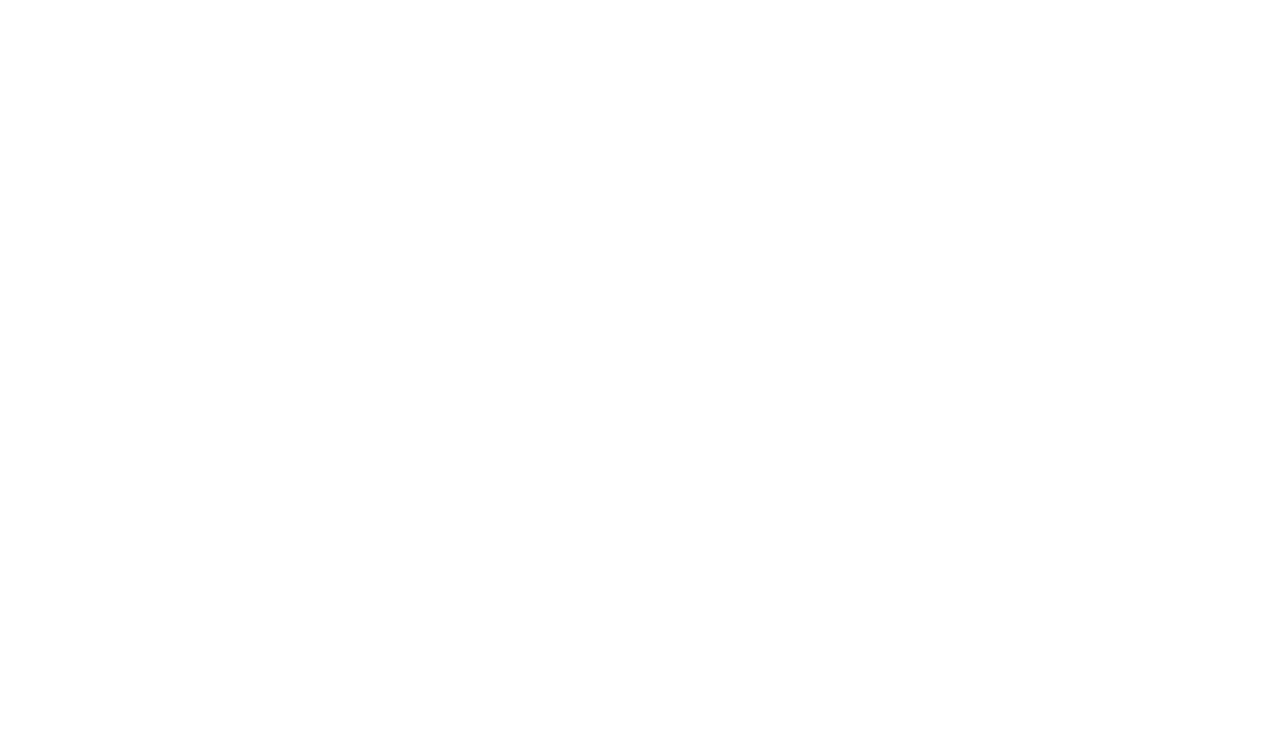
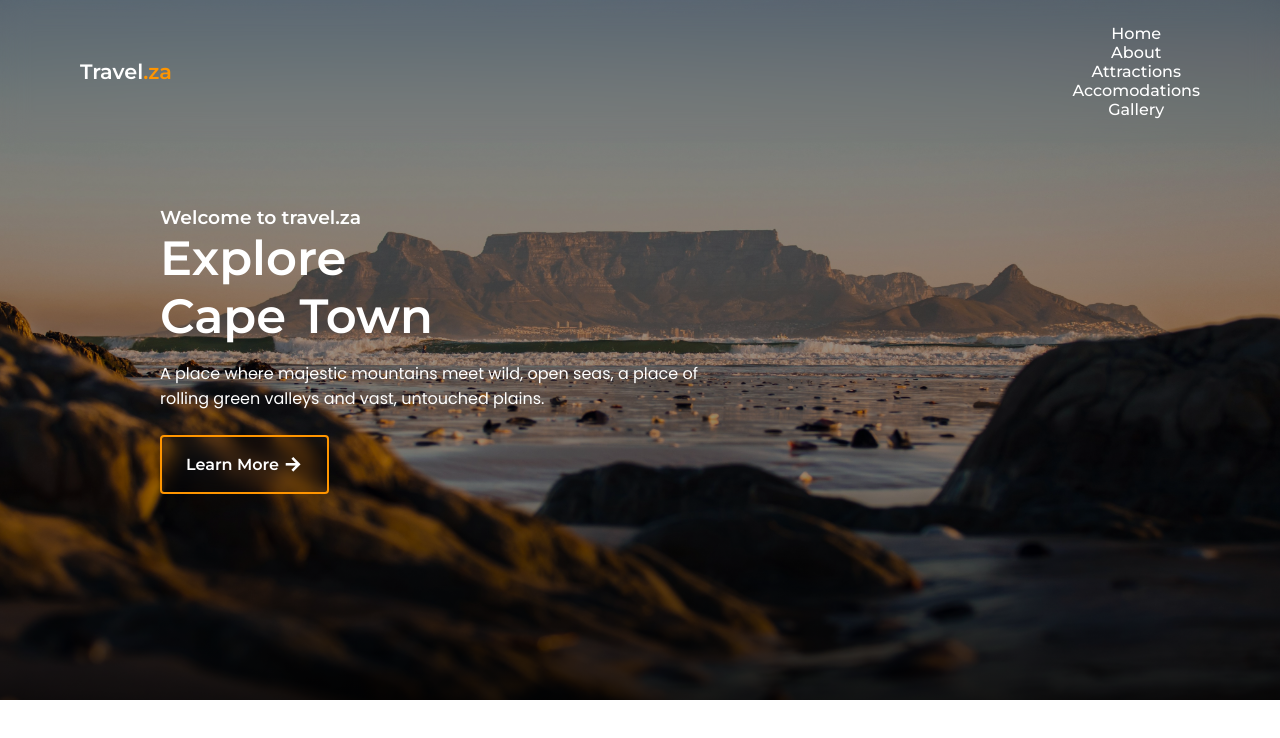
Before and after one commit to SMosikare/capetown-landing-page, a plain HTML site: page index.html in a window 1280 px wide. Drawn offline with nearby package versions, Linux system fonts and the light colour scheme.

Commit message:
Add the nav center and hero section of the page

```diff
--- a/index.html
+++ b/index.html
@@ -11,6 +11,59 @@
     <title>Cape Town Landing Page</title>
   </head>
   <body>
+    <header class="header" id="header">
+      <nav class="nav-center">
+        <div class="nav-header">
+          <a href="#home" class="logo">Travel<span>.za</span></a>
+          <button class="nav-toggle-btn" id="nav-toggle-btn">
+            <i class="ri-menu-line"></i>
+          </button>
+        </div>
+
+        <div class="nav-menu" id="nav-menu">
+          <ul class="nav-links">
+            <li>
+              <a href="#" class="nav-link">Home</a>
+            </li>
+            <li>
+              <a href="#" class="nav-link">About</a>
+            </li>
+            <li>
+              <a href="#" class="nav-link">Attractions</a>
+            </li>
+            <li>
+              <a href="#" class="nav-link">Accomodations</a>
+            </li>
+            <li>
+              <a href="#" class="nav-link">Gallery</a>
+            </li>
+          </ul>
+        </div>
+      </nav>
+    </header>
+
+    <main class="main">
+      <section class="hero" id="hero">
+        <div class="hero-container">
+          <h3 class="hero-subtitle">Welcome to travel.za</h3>
+
+          <h1 class="hero-title">
+            Explore <br />
+            Cape Town
+          </h1>
+
+          <p class="hero-description">
+            A place where majestic mountains meet wild, open seas, a place of
+            <br />
+            rolling green valleys and vast, untouched plains.
+          </p>
+
+          <a href="#about" class="button">
+            Learn More <i class="ri-arrow-right-line icon"></i>
+          </a>
+        </div>
+      </section>
+    </main>
     <script src="src/script.js"></script>
   </body>
 </html>
--- a/src/style.css
+++ b/src/style.css
@@ -1 +1,187 @@
 @import url("https://fonts.googleapis.com/css2?family=Montserrat:wght@100..900&family=Poppins:wght@400;500;600&display=swap");
+
+:root {
+  /* Font-families */
+  --body-font-family: "Poppins", sans-serif;
+  --header-font-family: "Montserrat", sans-serif;
+  --card-header-font-family: "Times New Roman", Times, serif;
+
+  /* Font-weights */
+  --medium-weight: 500;
+  --semi-bold-weight: 600;
+
+  /* Colors */
+  --light-color: rgb(255, 255, 255);
+  --accent-color: rgb(255, 149, 0);
+  --dark-color: rgba(0, 0, 0, 0.8);
+}
+
+* {
+  box-sizing: border-box;
+  margin: 0;
+  padding: 0;
+  list-style: none;
+  scroll-behavior: smooth;
+}
+
+body {
+  font-family: var(--body-font-family);
+  color: var(--light-color);
+}
+
+h1,
+h2,
+h3,
+h4 {
+  font-family: var(--header-font-family);
+  font-weight: var(--semi-bold-weight);
+}
+
+a {
+  color: var(--light-color);
+  font-family: var(--header-font-family);
+  text-decoration: none;
+}
+
+.nav-center {
+  position: fixed;
+  top: 0;
+  left: 0;
+  backdrop-filter: blur(14px);
+  -webkit-backdrop-filter: blur(24px); /*for safari*/
+  width: 100%;
+  padding: 1.5rem 5rem;
+  z-index: 100;
+  transition: all 0.4s ease;
+}
+
+.nav-header {
+  display: flex;
+  justify-content: space-between;
+  align-items: center;
+}
+
+.logo {
+  font-size: 1.3rem;
+  font-weight: var(--semi-bold-weight);
+}
+
+.logo span {
+  color: var(--accent-color);
+}
+
+.nav-toggle-btn {
+  border: none;
+  font-size: 1.2rem;
+  color: var(--body-color);
+  background-color: transparent;
+  cursor: pointer;
+  transition: all 0.3s linear;
+}
+
+.nav-toggle-btn:hover {
+  transform: rotate(90deg);
+}
+
+.nav-menu {
+  height: 0;
+  overflow: hidden;
+  transition: all 0.3s linear;
+}
+
+.nav-link {
+  display: block;
+  padding-block: 1rem;
+  font-weight: var(--medium-weight);
+  text-align: center;
+  transition: all 0.3s linear;
+}
+
+.nav-link:hover {
+  color: var(--accent-color);
+}
+
+.hero {
+  background: linear-gradient(
+      180deg,
+      rgba(0, 0, 0, 0.4) 60%,
+      rgba(0, 0, 0, 0.9) 90%
+    ),
+    url(../images/background-img.jpg);
+  background-size: cover;
+  background-position: center;
+  background-repeat: no-repeat;
+  background-attachment: fixed;
+  width: 100%;
+  height: 700px;
+  display: flex;
+  align-items: center;
+  padding-left: 10rem;
+  overflow: hidden;
+}
+
+.hero-title {
+  font-size: 3rem;
+}
+
+.hero-description {
+  margin-block: 1rem 1.5rem;
+}
+
+.button {
+  background-color: transparent;
+  backdrop-filter: blur(8px);
+  border: 2px solid var(--accent-color);
+  border-radius: 4px;
+  font-weight: var(--semi-bold-weight);
+  padding: 1rem 1.5rem;
+  display: inline-flex;
+  justify-content: center;
+  align-items: center;
+  gap: 0.2rem;
+}
+
+.button i {
+  font-size: 1.3rem;
+  transition: transform 0.4s ease;
+}
+
+.button:hover i {
+  transform: translateX(0.2rem);
+}
+
+@media screen and (min-width: 1023px) {
+  /* Responsive-nav*/
+  .nav-center {
+    display: flex;
+    align-items: center;
+    justify-content: space-between;
+  }
+
+  .nav-toggle-btn {
+    display: none;
+  }
+
+  .nav-menu {
+    height: auto !important;
+  }
+
+  .nav-list {
+    display: flex;
+    justify-content: center;
+    align-items: center;
+    gap: 2rem;
+  }
+
+  .nav-link {
+    padding-block: 0;
+  }
+}
+
+@media screen and (max-width: 1200px) {
+  .hero {
+    justify-content: center;
+    text-align: center;
+    padding-left: 0;
+  }
+}
```
